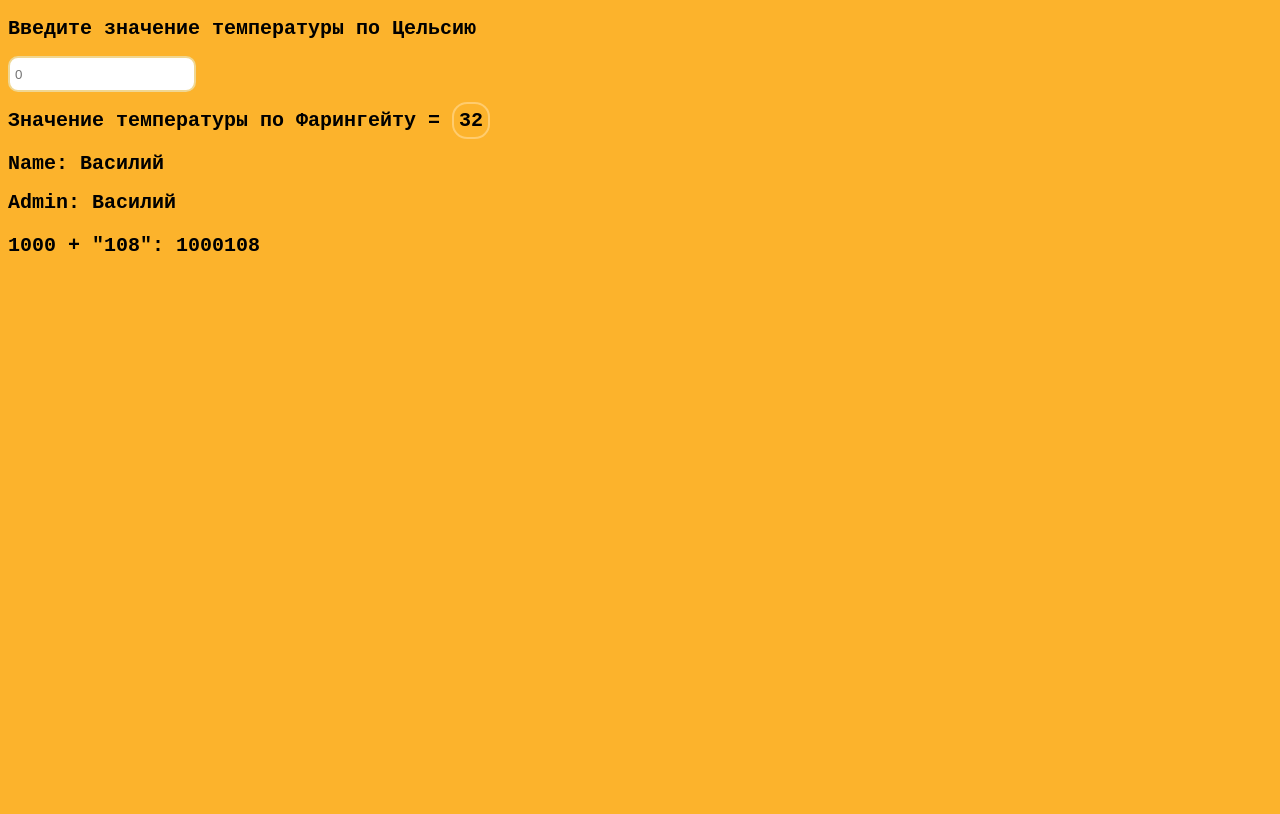
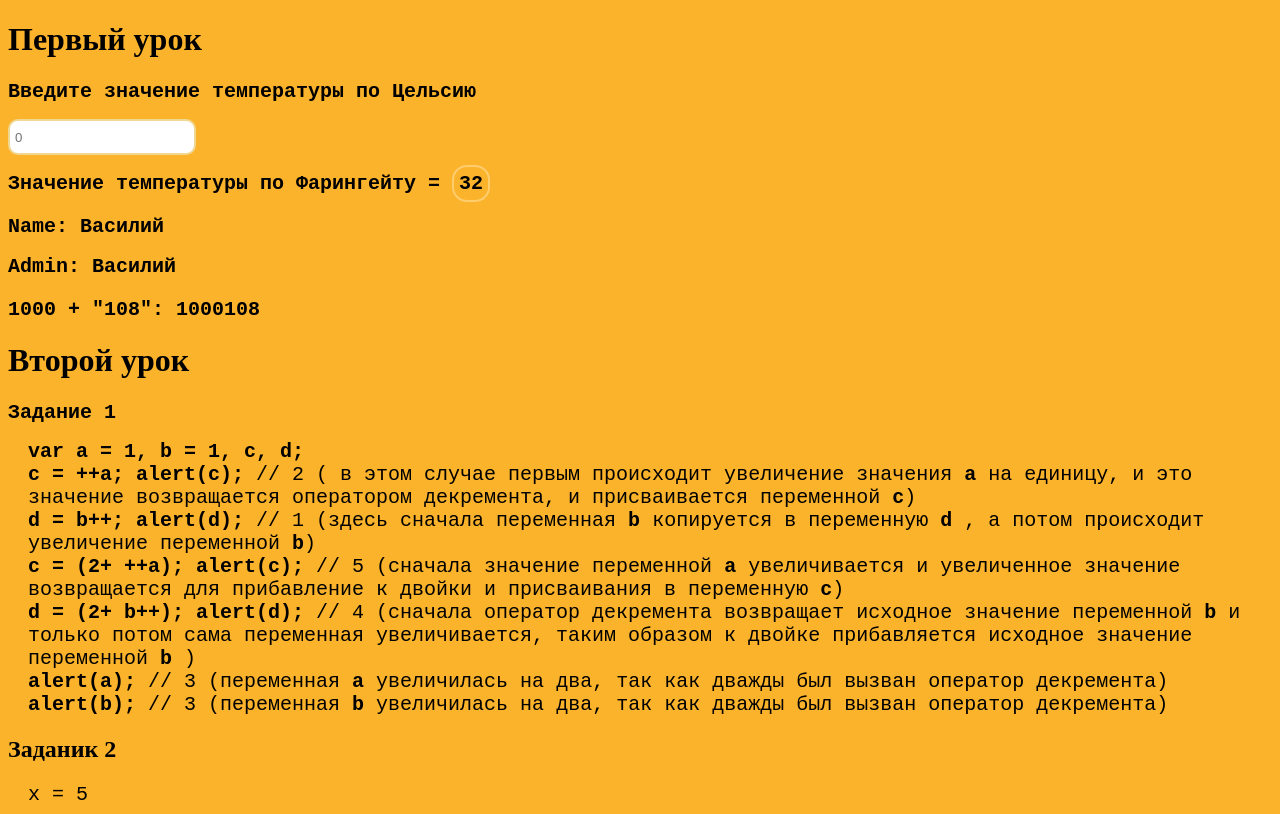
Before and after one commit to AnnaVinnik/JavaScript-level-1, a plain HTML site: page index.html in a window 1280 px wide. Drawn offline with Linux system fonts and the light colour scheme.

Commit message:
Часть второго урока

```diff
--- a/index.html
+++ b/index.html
@@ -8,8 +8,15 @@
         <title>Java Script Level 1</title>
     </head>
     <body class="body">
+        <div class="first-lesson">
+            <h1>Первый урок</h1>
             <h2 class="heading">Введите значение температуры по Цельсию</h2>
-        <input class="input" type="text" id="celsiusTemperature" placeholder="0">
+            <input
+                class="input"
+                type="text"
+                id="celsiusTemperature"
+                placeholder="0"
+            >
             <h2 class="heading">
                 Значение температуры по Фарингейту =
                 <span class="result" id="result">32</span>
@@ -34,5 +41,22 @@
             resultAdmin.innerHTML = admin;
             resultNumber.innerHTML = 1000 + "108";
             </script>
+        </div>
+        <div class="second-lesson">
+            <h1>Второй урок</h1>
+            <h2 class="heading">Задание 1</h2>
+            <div class="text">
+                <span class="heading">
+                    var a = 1, b = 1, c, d; <br>
+                    c = ++a; alert(c);
+                </span>         // 2 ( в этом случае первым происходит увеличение значения <span class="heading">a</span> на единицу, и это значение возвращается оператором декремента, и присваивается переменной <span class="heading">с</span>) <br>
+                <span class="heading">d = b++; alert(d);</span>           // 1 (здесь сначала переменная <span class="heading">b</span> копируется в переменную <span class="heading">d</span> , а потом происходит увеличение переменной <span class="heading">b</span>) <br>
+                <span class="heading">c = (2+ ++a); alert(c); </span>     // 5 (сначала значение переменной <span class="heading">a </span>увеличивается и увеличенное значение возвращается для прибавление к двойки и присваивания в переменную <span class="heading">с</span>) <br>
+                <span class="heading">d = (2+ b++); alert(d); </span>     // 4 (сначала  оператор декремента возвращает исходное значение переменной <span class="heading">b</span> и только потом сама переменная увеличивается, таким образом к двойке прибавляется исходное значение переменной<span class="heading"> b</span> ) <br>
+                <span class="heading">alert(a);</span>                    // 3 (переменная <span class="heading">а</span> увеличилась на два, так как дважды был вызван оператор декремента) <br>
+                <span class="heading">alert(b);</span>                    // 3 (переменная<span class="heading"> b</span> увеличилась на два, так как дважды был вызван оператор декремента)
+        </div>
+        <h2>Заданик 2</h2>
+        <div class="text">x = 5</div>
     </body>
 </html>
--- a/style.css
+++ b/style.css
@@ -5,6 +5,7 @@
 .heading {
     font-family: 'Courier New', Courier, monospace;
     font-size: 20px;
+    font-weight: bold;
 }
 
 .input {
@@ -15,6 +16,12 @@
     padding-left: 5px;
 }
 
+.text {
+    font-family: 'Courier New', Courier, monospace;
+    font-size: 20px;
+    margin-left: 20px;
+}
+
 .result {
     border-radius: 40%;
     border: 2px solid rgb(255, 204, 110);
```
Lines whose indentation alone changed are shown as unchanged.
